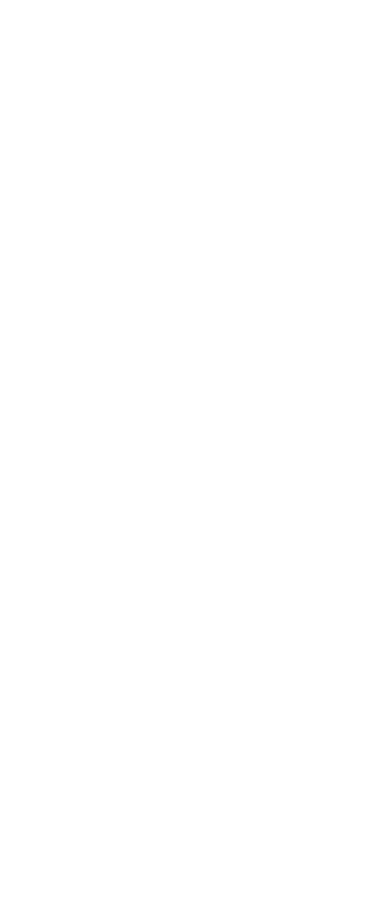
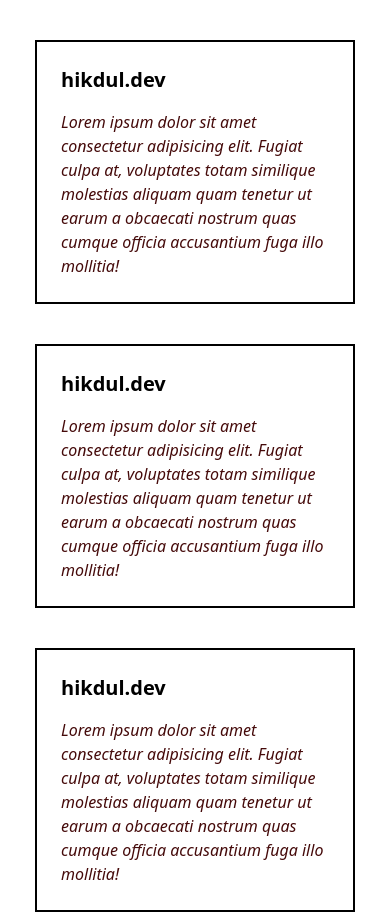
Before and after one commit to hikdul/Tailwind_Basic, a website: page 0.basic/src/5-ResponsiveDesing.html in a window 390 px wide. Before the commit the page ends 844 px from the top, so only its background shows below. Drawn offline with Linux system fonts and the light colour scheme.

Commit message:
Up[Responsive Desing]:__

```diff
--- a/0.basic/src/5-ResponsiveDesing.html
+++ b/0.basic/src/5-ResponsiveDesing.html
@@ -6,8 +6,29 @@
     <title>Responsive Designe</title>
     <link rel="stylesheet" href="./output.css">
 </head>
-<body>
-
-
+<body class="sm:bg-amber-200 md:bg-violet-500  lg:bg-red-500 xl:bg-orange-600 tablet:bg-lime-900">
+    <section class="xl:flex">
+<!-- card -->
+ <div class="border-2 border-black p-6 w-80 mx-auto mt-10 lg:w-96">
+    <h2 class="text-xl font-bold  sm:text-2xl">hikdul.dev</h2>
+   <p class="mt-4 xl:text-2xl ssm:text-red-950 ssm:italic">
+        Lorem ipsum dolor sit amet consectetur adipisicing elit. Fugiat culpa at, voluptates totam similique molestias aliquam quam tenetur ut earum a obcaecati nostrum quas cumque officia accusantium fuga illo mollitia!
+    </p>
+ </div>
+<!-- card -->
+ <div class="border-2 border-black p-6 w-80 mx-auto mt-10 lg:w-96">
+    <h2 class="text-xl font-bold  sm:text-2xl">hikdul.dev</h2>
+   <p class="mt-4 xl:text-2xl ssm:text-red-950 ssm:italic">
+        Lorem ipsum dolor sit amet consectetur adipisicing elit. Fugiat culpa at, voluptates totam similique molestias aliquam quam tenetur ut earum a obcaecati nostrum quas cumque officia accusantium fuga illo mollitia!
+    </p>
+ </div>
+<!-- card -->
+ <div class="border-2 border-black p-6 w-80 mx-auto mt-10 lg:w-96">
+    <h2 class="text-xl font-bold  sm:text-2xl">hikdul.dev</h2>
+   <p class="mt-4 xl:text-2xl ssm:text-red-950 ssm:italic">
+        Lorem ipsum dolor sit amet consectetur adipisicing elit. Fugiat culpa at, voluptates totam similique molestias aliquam quam tenetur ut earum a obcaecati nostrum quas cumque officia accusantium fuga illo mollitia!
+    </p>
+ </div>
+ </section>
 </body>
 </html>
--- a/0.basic/tailwind.config.js
+++ b/0.basic/tailwind.config.js
@@ -12,6 +12,10 @@
             },
             width:{
                 '43': '166px'
+            },
+            screens:{
+                'ssm': '350px',
+                'tablet':'900px'
             }
         },
     },
```
Also changed, not shown: 0.basic/src/output.css, README.MD.
